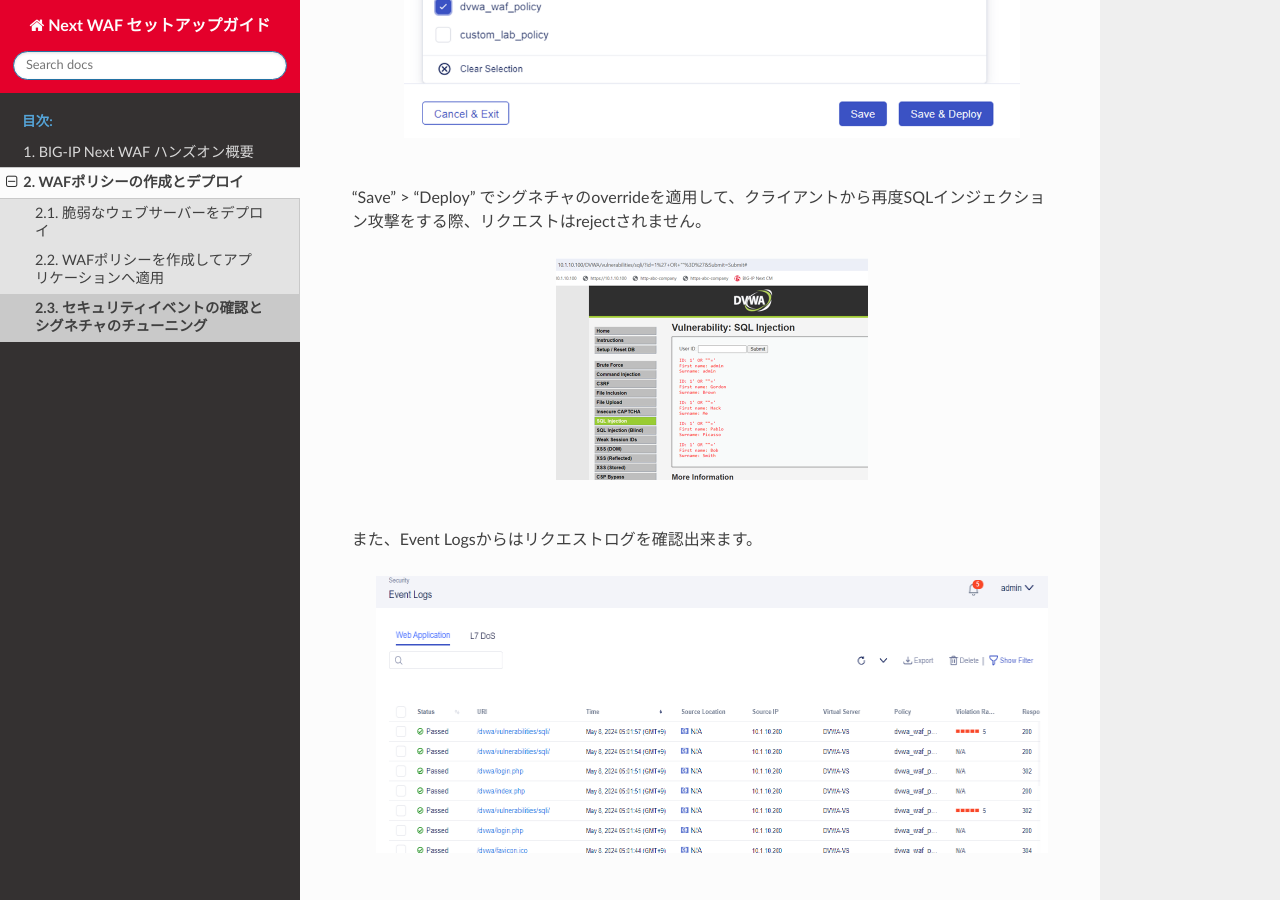
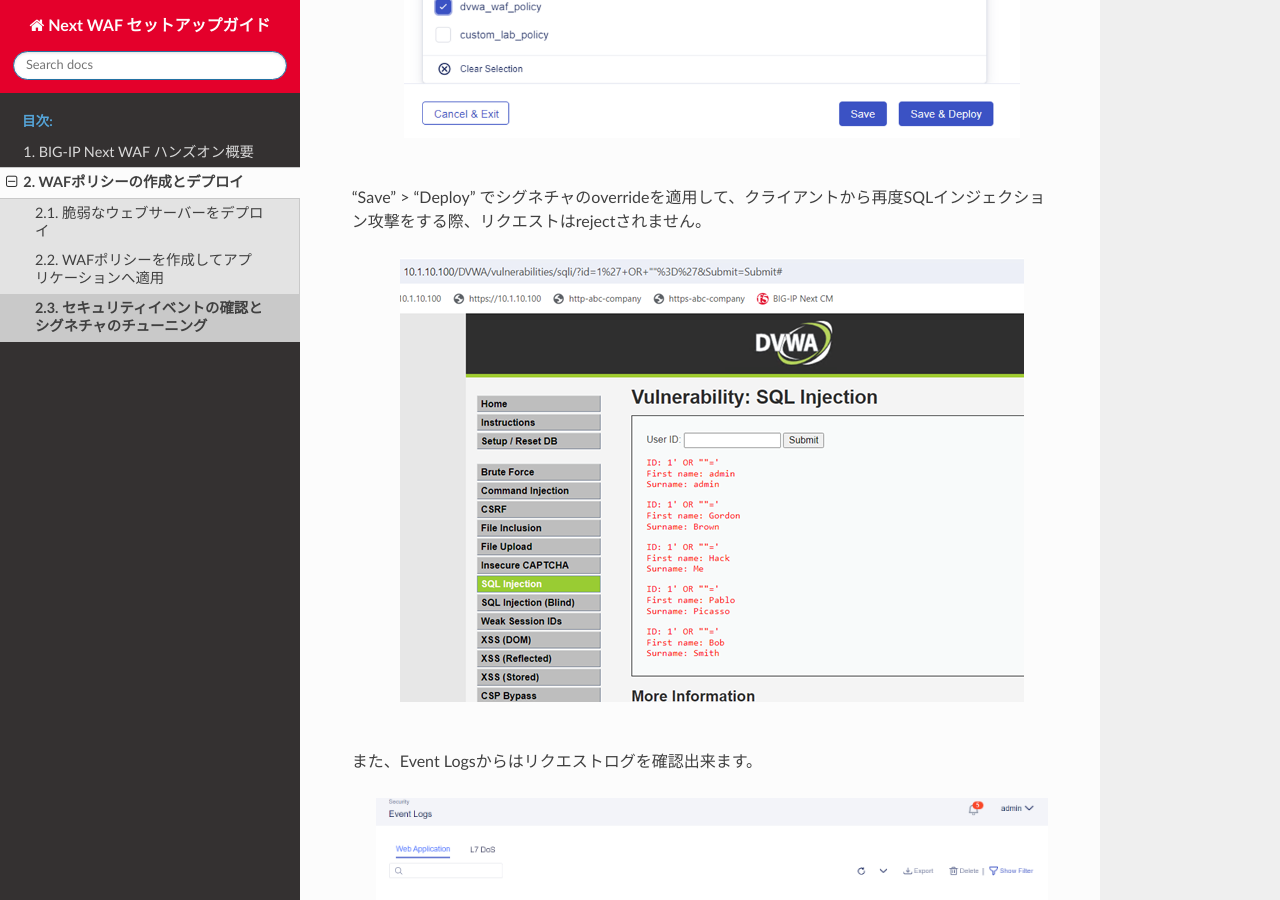
Before and after one commit to BeF5/f5j-easy-setup-next-waf, a Sphinx documentation site: the page built from docs/content02/module03/module03.rst, in a window 1280 px wide and 900 px high, scrolled down 2409 px. Built offline with Sphinx 7.4.7 and the Read the Docs theme 2.0.0, drawn with Linux system fonts in a browser that asks for light colours.

Commit message:
Update module03.rst

```diff
--- a/docs/content02/module03/module03.rst
+++ b/docs/content02/module03/module03.rst
@@ -38,13 +38,11 @@
 
 
    .. figure:: images/Picture5.png
-      :scale: 50%
       :align: center
    |
 
 また、Event Logsからはリクエストログを確認出来ます。
 
    .. figure:: images/Picture6.png
-      :scale: 50%
       :align: center
    |
```
